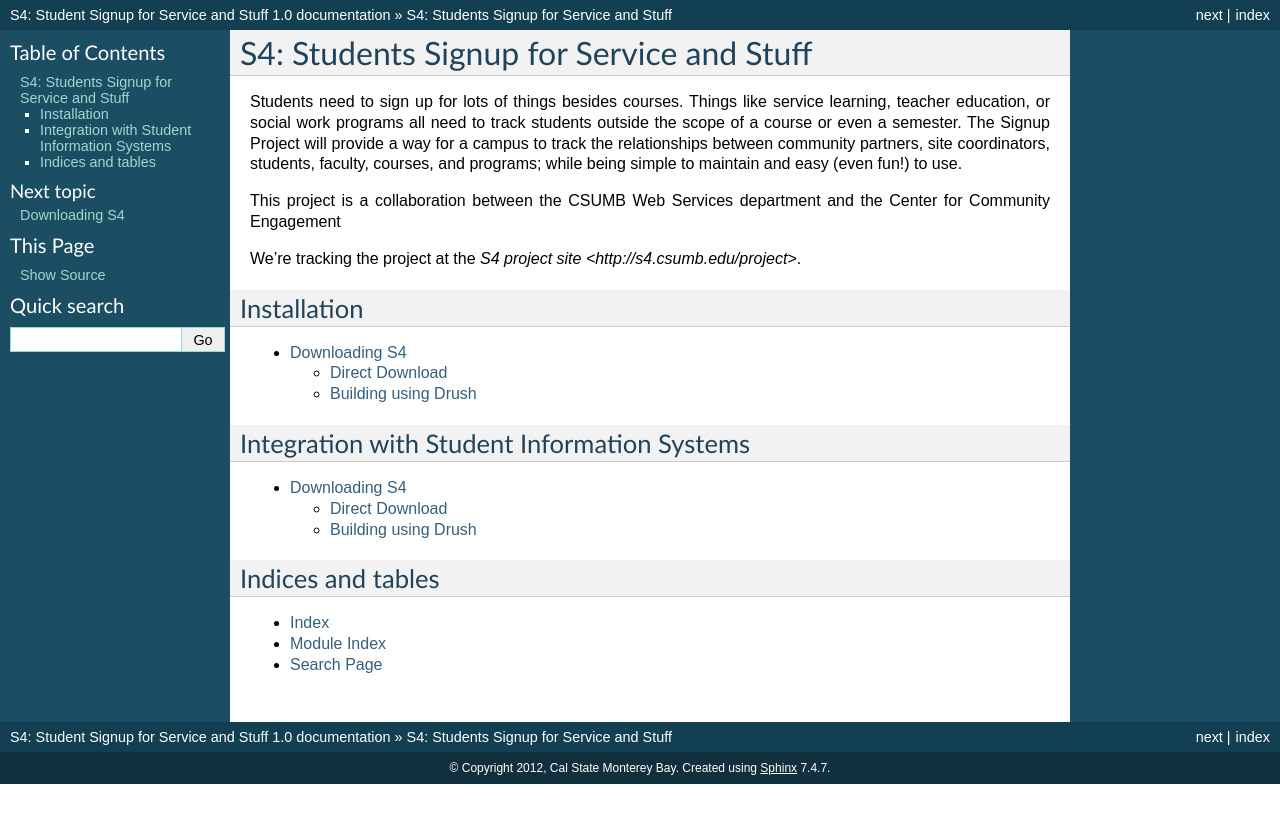
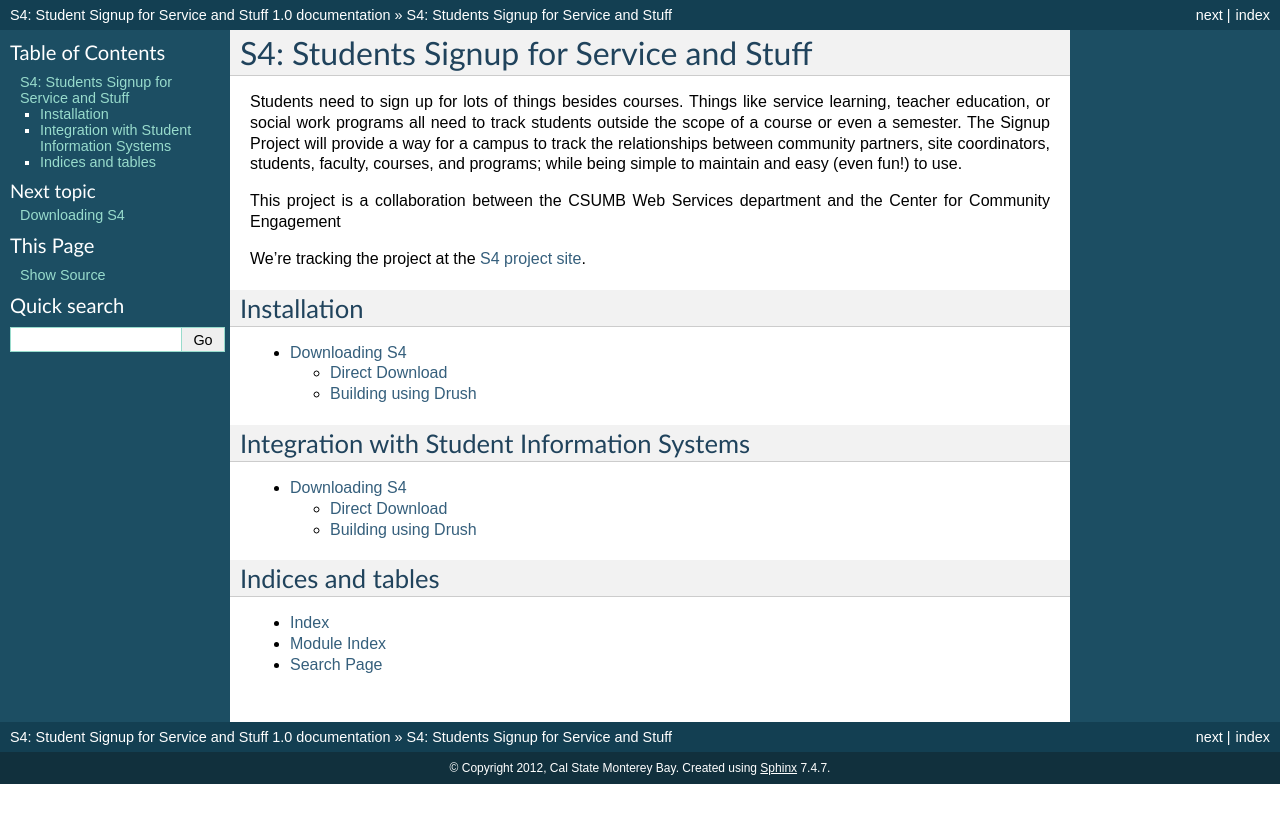
Before and after one commit to calstates4/s4project, a Sphinx documentation site: the page built from docs/index.rst, in a window 1280 px wide. Shown: the top 823 px of the page. Built offline with Sphinx 7.4.7, drawn with Linux system fonts in a browser that asks for light colours.

Commit message:
Stupid ReStructured text format….

```diff
--- a/docs/index.rst
+++ b/docs/index.rst
@@ -12,7 +12,7 @@ Students need to sign up for lots of things besides courses. Things like service
 
 This project is a collaboration between the CSUMB Web Services department and the Center for Community Engagement
 
-We're tracking the project at the `S4 project site <http://s4.csumb.edu/project>`.
+We're tracking the project at the `S4 project site <http://s4.csumb.edu/project>`_.
 
 
 Installation
--- a/docs/installation/download.rst
+++ b/docs/installation/download.rst
@@ -12,7 +12,7 @@ http://s4.csumb.edu/downloads/s4_head.tar.gz
 Building using Drush
 --------------------
 
-You can also build S4 using `drush <http:// drush.ws>`
+You can also build S4 using `drush <http://drush.ws>`_:
 
 .. code-block:: console
 
```
